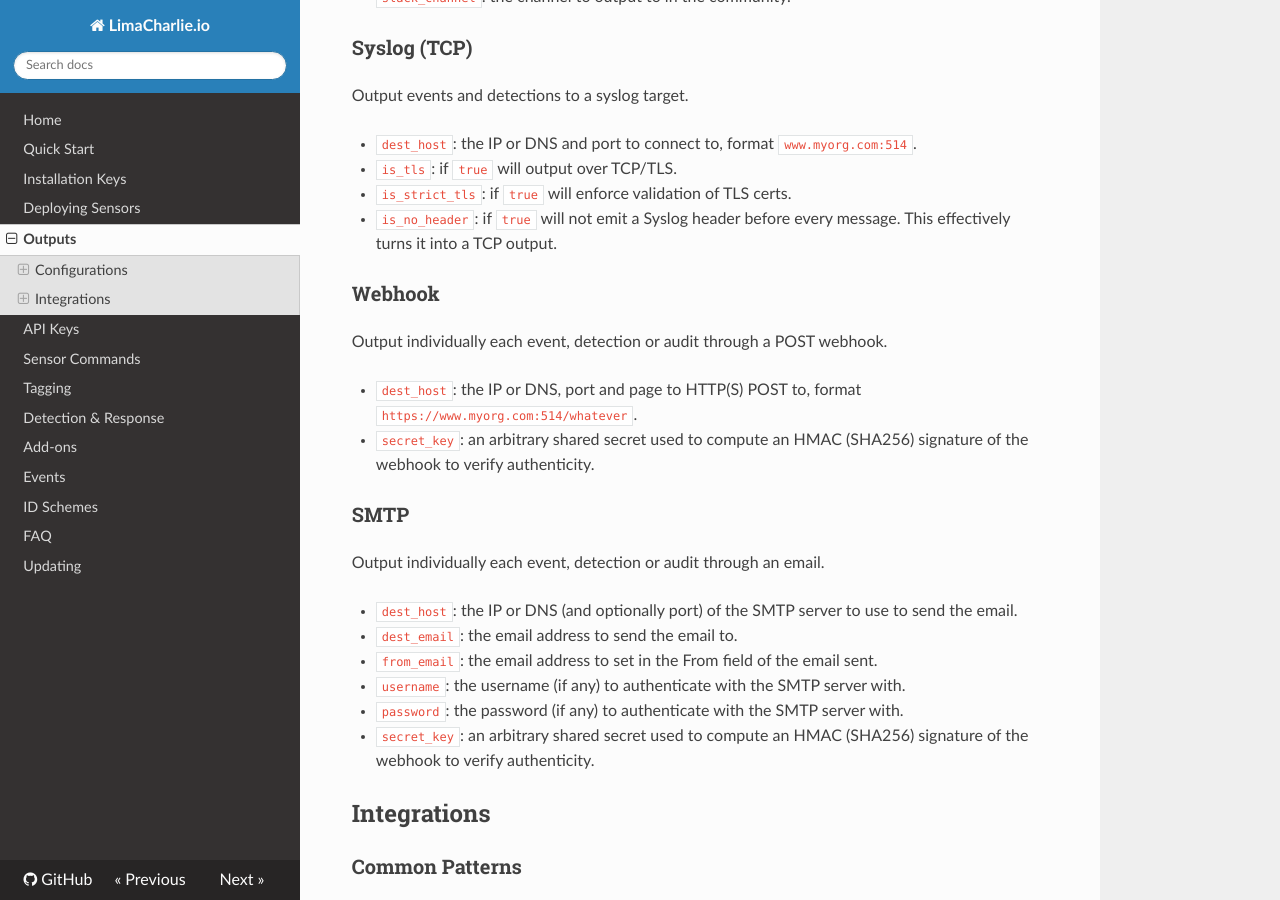
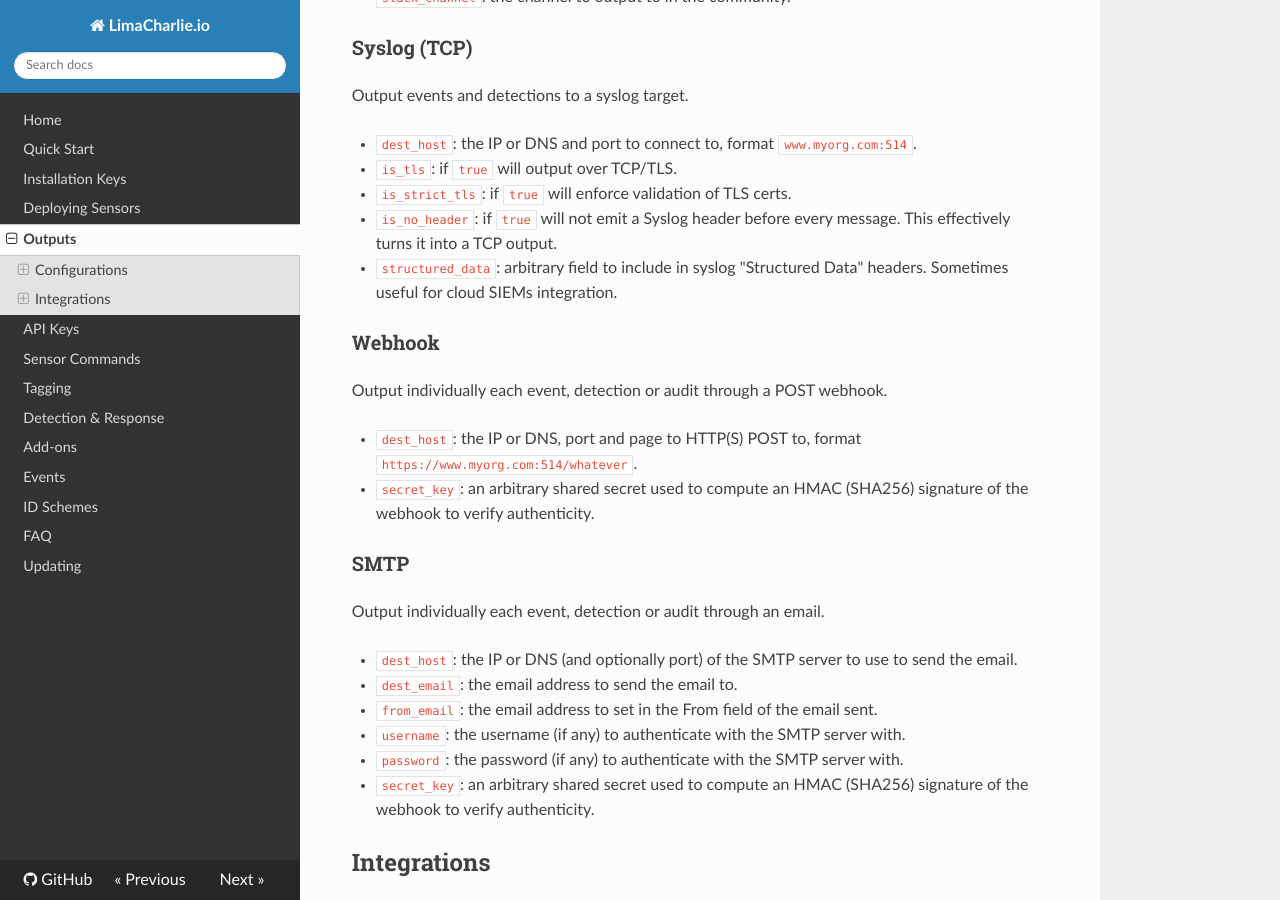
Before and after one commit to refractionPOINT/lce_doc, an MkDocs documentation site: the page built from docs/outputs.md, in a window 1280 px wide and 900 px high, scrolled down 2337 px. Built offline with MkDocs 1.6.1, drawn with Linux system fonts in a browser that asks for light colours; nearby versions of some CDN libraries; old or Windows-style settings are respelled for this version of MkDocs.

Commit message:
Adding a missing field to the Syslog output.

```diff
--- a/docs/outputs.md
+++ b/docs/outputs.md
@@ -70,6 +70,7 @@ Output events and detections to a syslog target.
 * `is_tls`: if `true` will output over TCP/TLS.
 * `is_strict_tls`: if `true` will enforce validation of TLS certs.
 * `is_no_header`: if `true` will not emit a Syslog header before every message. This effectively turns it into a TCP output.
+* `structured_data`: arbitrary field to include in syslog "Structured Data" headers. Sometimes useful for cloud SIEMs integration.
 
 ### Webhook
 Output individually each event, detection or audit through a POST webhook.
```
